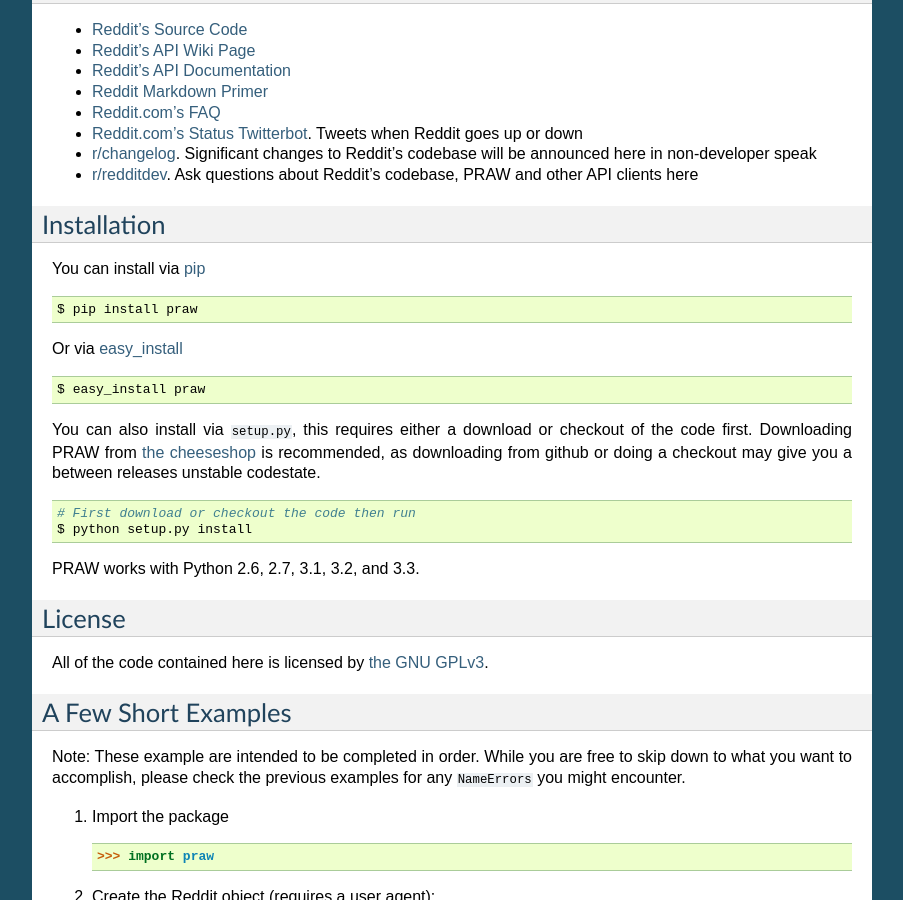
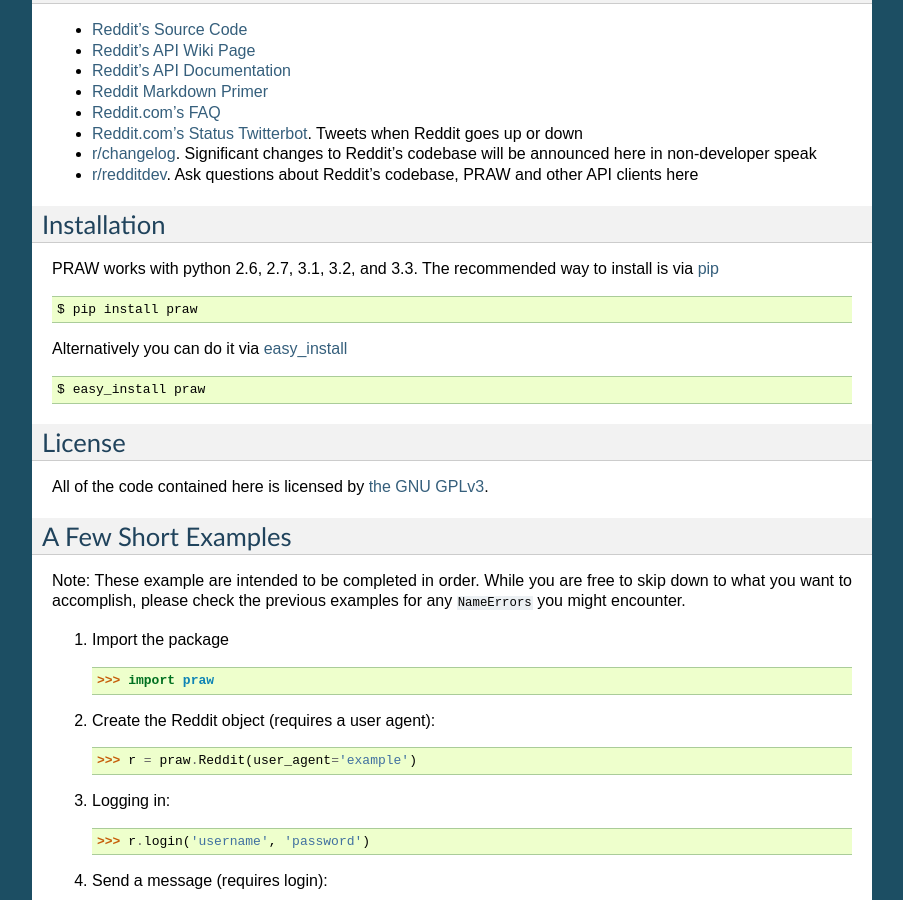
Before and after one commit to praw-dev/praw, a Sphinx documentation site: the page built from docs/index.rst, in a window 1280 px wide and 900 px high, scrolled down 751 px. Shown: the whole window, without its empty margins (198-1101 px from the left). Built offline with Sphinx 7.4.7, drawn with Linux system fonts in a browser that asks for light colours.

Commit message:
Clarify installation. Remove "setup.py" method.
If neither pip nor easy_install is installed then dependencies
will not be automatically installed with the setup.py method.
This will give importErrors when trying to run PRAW. Only
beginners have a python installation without pip or easy_install,
suggesting setup.py as an installation method for them will only
cause problems.

```diff
--- a/README.rst
+++ b/README.rst
@@ -40,29 +42,19 @@ This will display something similar to the following:
 Installation
 ------------
 
-You can install via `pip <http://pypi.python.org/pypi/pip>`_
+PRAW works with python 2.6, 2.7, 3.1, 3.2, and 3.3. The recommended way to
+install is via `pip <http://pypi.python.org/pypi/pip>`_
 
 .. code-block:: bash
 
    $ pip install praw
 
-Or via `easy_install <http://pypi.python.org/pypi/setuptools>`_
+Alternatively you can do it via
+`easy_install <http://pypi.python.org/pypi/setuptools>`_
 
 .. code-block:: bash
 
     $ easy_install praw
-
-You can also install via ``setup.py``, this requires either a download or
-checkout of the code first. Downloading PRAW from `the cheeseshop
-<http://pypi.python.org/pypi/praw>`_ is recommended, as downloading from github
-or doing a checkout may give you a between releases unstable codestate.
-
-.. code-block:: bash
-
-    # First download or checkout the code then run
-    $ python setup.py install
-
-PRAW works with Python 2.6, 2.7, 3.1, 3.2, and 3.3.
 
 .. end_installation
 
--- a/docs/index.rst
+++ b/docs/index.rst
@@ -1,3 +1,5 @@
+.. _main_page:
+
 PRAW: The Python Reddit Api Wrapper
 ===================================
 
```
Also changed, not shown: other parts of README.rst (+2 -0 lines).
